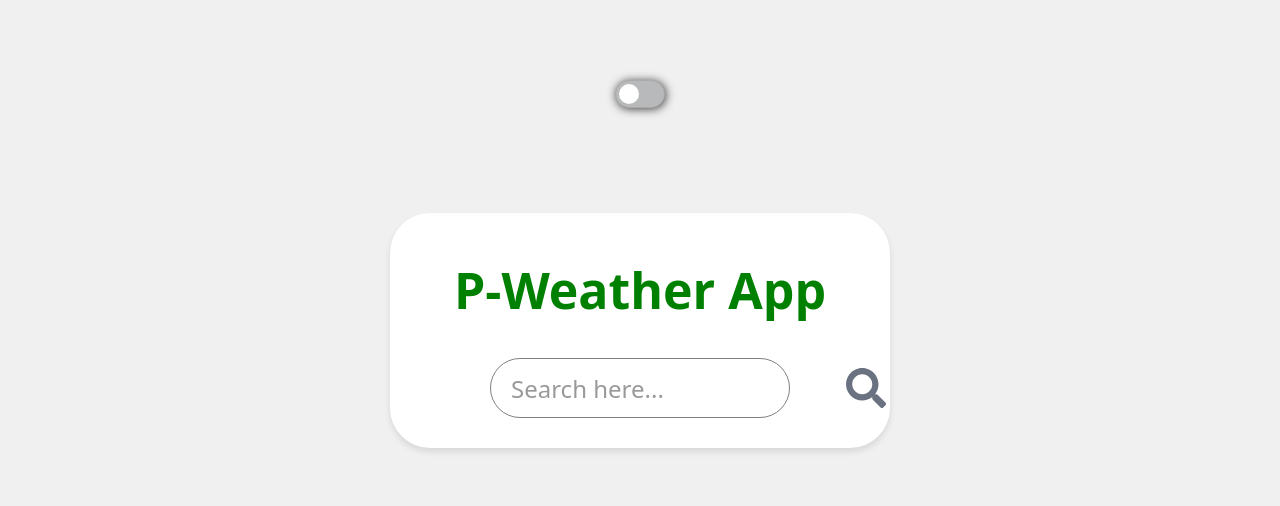
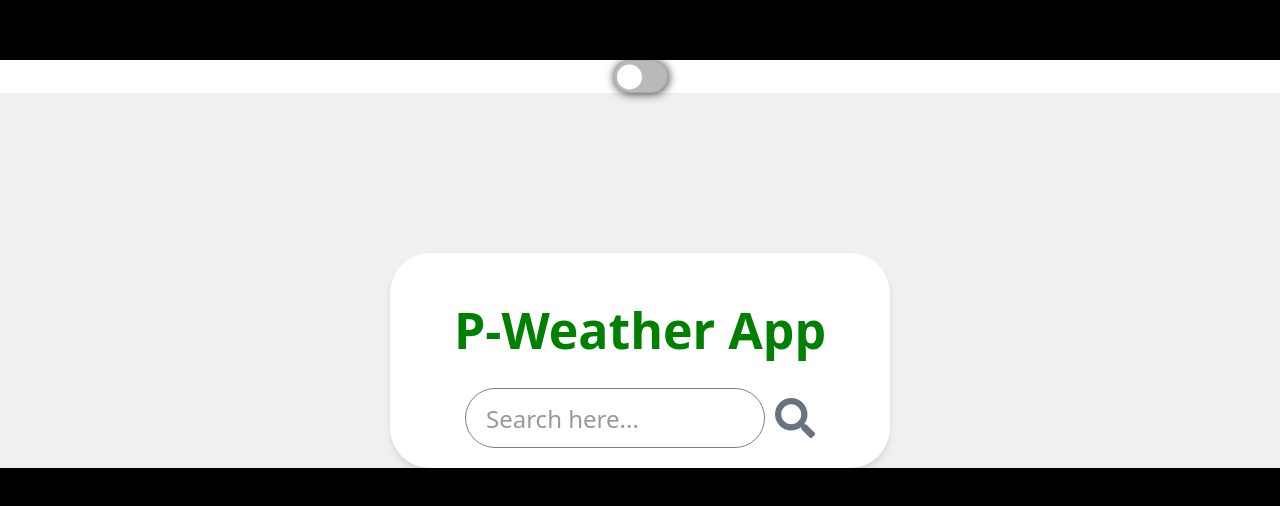
Before and after one commit to susankbaniya/Dailyprogress, a React (Vite) app in the folder weather/: page / in a window 1280 px wide. Shown: the part 136-642 px from the top of the page. Built offline with nearby package versions, Linux system fonts and the light colour scheme.

Commit message:
daily update

```diff
--- a/weather/src/App.jsx
+++ b/weather/src/App.jsx
@@ -1,6 +1,6 @@
 import React, { useState } from 'react';
 import WeatherApp from './Components/Weather/Weather.jsx';
-import Front from './Components/front.jsx';
+import Front from './Components/Front.jsx';
 import Prajwal from './Components/Prajwal';
 import { ThemeProvider } from './CustomHooks/ThemeContext';
 import './App.css';
@@ -67,11 +67,10 @@ function App() {
  return (
     <Provider store={store}>
       <ThemeProvider>
-        {isFirstVisible ? (
-          <Front onToggle={() => setIsFirstVisible(false)} />
-        ) : (
-          <WeatherApp onToggle={() => setIsFirstVisible(true)} />
-        )}
+
+
+  <Toggleapp/>
+
       </ThemeProvider>
 
     </Provider>
--- a/weather/src/Components/ToogleApp/Toggle.css
+++ b/weather/src/Components/ToogleApp/Toggle.css
@@ -2,16 +2,22 @@
     background:#b7b9ba;
     border:1px solid #aaa;
     border-radius:100px;
-    width:50px;
-    height:28px;
+    width:55px;
+    height:33px;
     transition:background-color 0.1s ease, border-color 0.2s ease;
     cursor:pointer;
     box-shadow:1px 1px 10px rgba(0,0,0,0.748);
-    position:relative;
+
+  position:relative;
+}
+.Toggleapp{
+    display:flex;
+flex-direction:column;
+align-items:center;
 }
 .thumb{
-    height:20px;
-    width:20px;
+    height:25px;
+    width:25px;
     background:#fff;
     border-radius:99px;
     transform:translateX(0);
--- a/weather/src/Components/ToogleApp/Toggleapp.jsx
+++ b/weather/src/Components/ToogleApp/Toggleapp.jsx
@@ -1,18 +1,37 @@
-import React from 'react'
-import { useState } from 'react'
-import "./Toggle.css"
+import React, { useState } from 'react';
+import './Toggle.css';
+import Weather from '../Weather/Weather';
+import Front from '../Front';
+import { useTheme } from '../../CustomHooks/ThemeContext';
+
 const Toggleapp = () => {
-const[toggled,setToggled]=useState(false);
+  const [toggled, setToggled] = useState(false);
+  const [weather, setWeather] = useState(false);
+  const { theme, toggleTheme } = useTheme();
 
+  const handleToggle = () => {
+    setToggled(!toggled);
+    setWeather(!weather); // Toggle weather state explicitly
+    toggleTheme();
+  };
 
-    return (
-    <div className="Toogleapp">
-        <button className={`Tooglebutton ${toggled ? "toggled" :""}`}
-        onClick={()=> setToggled(!toggled)}>
-            <div className="thumb"></div>
-        </button>
+  return (
+    <div
+      className="Toggleapp"
+      style={{
+        background: theme === 'light' ? '#fff' : '#333',
+        color: theme === 'light' ? '#000' : '#fff',
+      }}
+    >
+      <button
+        className={`Tooglebutton ${toggled ? 'toggled' : ''}`}
+        onClick={handleToggle}
+      >
+        <div className="thumb"></div>
+      </button>
+      {weather ? <Weather /> : <Front />}
     </div>
-  )
-}
+  );
+};
 
-export default Toggleapp
+export default Toggleapp;
--- a/weather/src/Components/Weather/Weather.jsx
+++ b/weather/src/Components/Weather/Weather.jsx
@@ -64,29 +64,22 @@ const Weather = ({ onToggle }) => {
 
   return (
     <div
-      className="flex flex-col relative"
+      className="Weather"
       style={{
         backgroundColor: theme === "light" ? "#f0f0f0" : "#333",
         color: theme === "light" ? "#333" : "white",
-        height: "100vh",
-        width: "100vw",
-        display: "flex",
-        alignItems: "center",
-        justifyContent: "center",
+        // height: "100vh",
+        // width: "100vw",
+        // display: "flex",
+        // alignItems: "center",
+        // justifyContent: "center",
       }}
     >
-              <div className="absolute top-15 right-170 z-40">
 
-      <button
-        onClick={() => {
-          onToggle();
-          toggleTheme();
-        }}
-        className="buttonfirst"
-      >
-        <Toggleapp/>
-      </button></div>
-  <div className="Weather absolute top-60">
+
+     {/* <Toggleapp/> */}
+
+  <div className="Weather">
           <div
             className={`Weatherwrapper ${theme}`}
             style={{
--- a/weather/src/Components/front.jsx
+++ b/weather/src/Components/front.jsx
@@ -19,7 +19,7 @@ import {
 import { FaSearch } from "react-icons/fa";
 import Toggleapp from "./ToogleApp/Toggleapp";
 
-const front = ({ onToggle }) => {
+const Front = ({ onToggle }) => {
   const apiKey = "5469227a3914b20e27b9c0e78c601adf";
   const { get, error } = useGet();
   const { theme, toggleTheme } = useTheme();
@@ -64,37 +64,33 @@ const front = ({ onToggle }) => {
 
   return (
     <div
-      className="flex-col"
+      className="flex "
       style={{
         backgroundColor: theme === "dark" ? "#333" : "#f0f0f0",
         color: theme === "dark" ? "white" : "#333",
-        height: "100vh",
+        // height: "100vh",
         width: "100vw",
-        display: "flex",
-        alignItems: "center",
-        justifyContent: "center",
-      }}
-    >
-      <button
-        onClick={() => {
-          onToggle();
-          toggleTheme();
-        }}
-      >
-        <Toggleapp />
-      </button>
+        // marginTop:"800px",
+        paddingTop:"60px"
+        // display: "flex",
+        // alignItems: "center",
+        // justifyContent: "center",
+      }}>
 
-      <div className="Weather">
+
+
+      <div className="Weather  ">
         <div
           className={`Weatherwrapper ${theme}`}
           style={{
             backgroundColor: theme === "light" ? "dark" : "light",
+            // height:"auto"
           }}
         >
           <div className="h1div">
             <h1>P-Weather App</h1>
           </div>
-          <div className="inputbox relative w-full flex justify-center items-center  h-20">
+          <div className="inputbox  w-full flex justify-center items-center  ">
             <input
               type="text"
               placeholder="Search here..."
@@ -104,7 +100,7 @@ const front = ({ onToggle }) => {
               onKeyDown={(e) => handlekeypress(e, fetchWeather)}
             />
             <button
-              className="absolute right-1  text-gray-500"
+              className=" right-1  text-gray-500"
               onClick={fetchWeather}
             >
               <FaSearch size={14} className="w-full  h-10 " />
@@ -115,7 +111,7 @@ const front = ({ onToggle }) => {
           {errorMsg && <p className="error">{errorMsg}</p>}
 
           {weather && (
-            <div className="text-center">
+            <div className="text-center h-auto">
               <div className="flex justify-center items-center gap-1">
                 <h2 className="text-lg font-semibold">{weather.name}</h2>
                 <img
@@ -170,4 +166,4 @@ const front = ({ onToggle }) => {
   );
 };
 
-export default front;
+export default Front;
--- a/weather/src/Redux/store.jsx
+++ b/weather/src/Redux/store.jsx
@@ -5,5 +5,6 @@ import weatherReducer from './weatherSlice';
 export const store = configureStore({
   reducer: {
     weather: weatherReducer,
+
   },
 });
```
